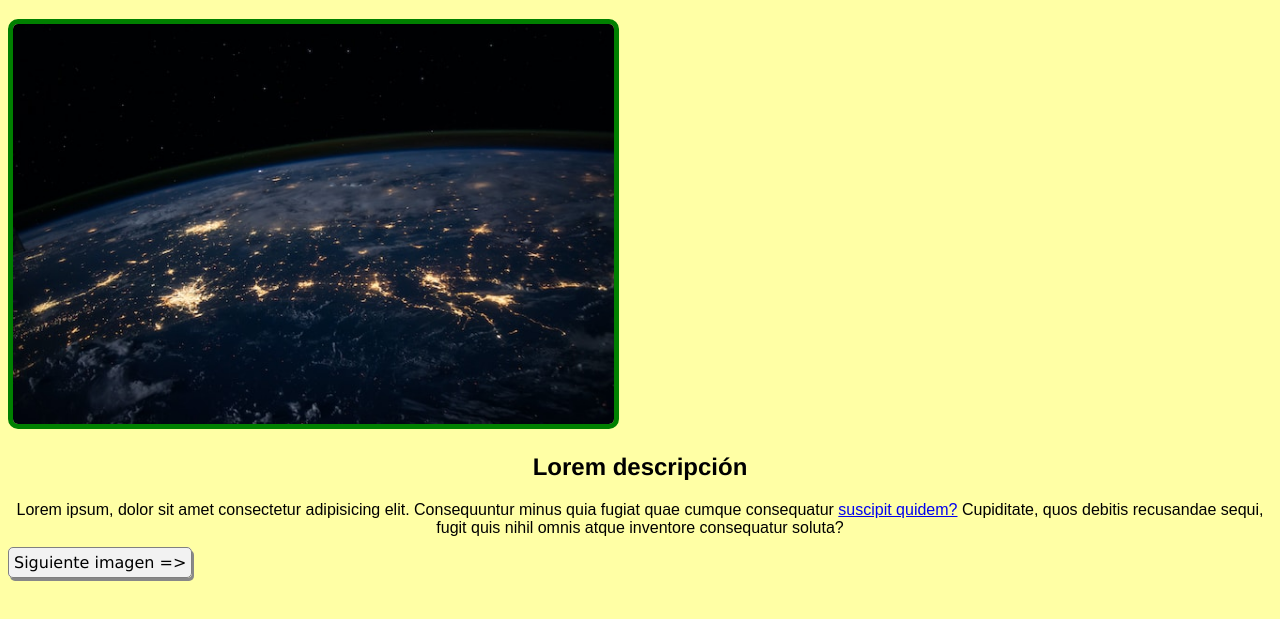
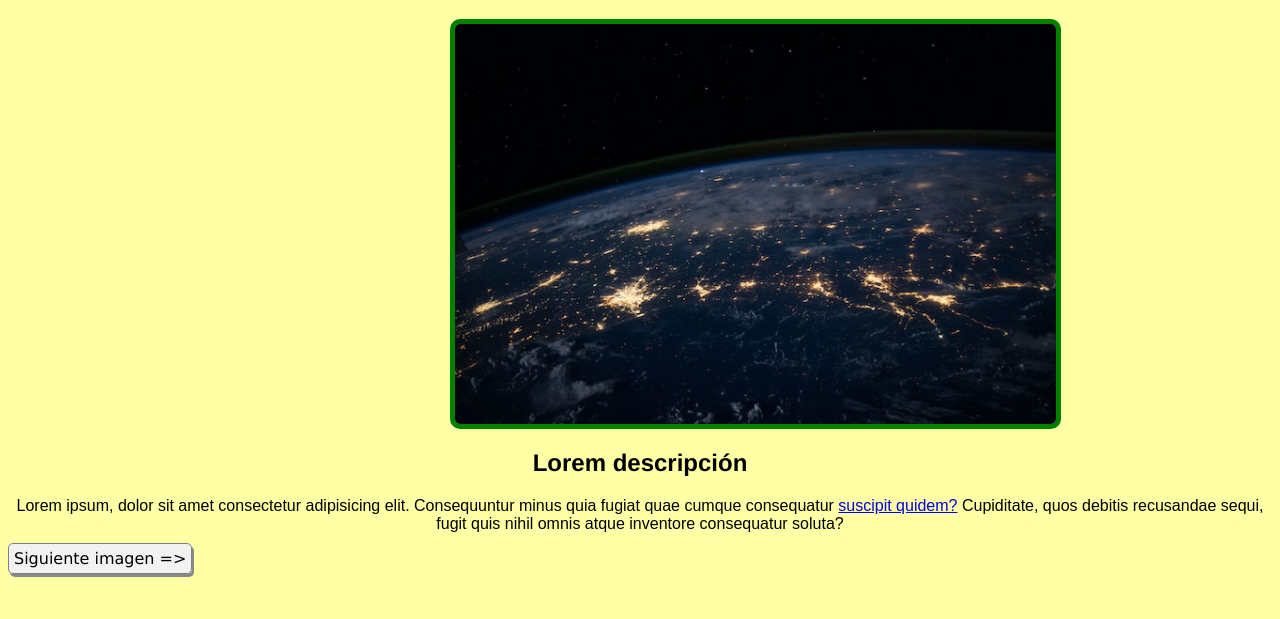
Before and after one commit to mateomautone/jap-6-2, a plain HTML site: page index.html in a window 1280 px wide. Shown: the part 61-680 px from the top of the page. Drawn offline with Linux system fonts and the light colour scheme.

Commit message:
centrado de imagenes

```diff
--- a/styles.css
+++ b/styles.css
@@ -37,3 +37,10 @@ p{
 .link-button{
     font-family: 'Lucida Sans', 'Lucida Sans Regular', 'Lucida Grande', 'Lucida Sans Unicode', Geneva, Verdana, sans-serif;
 }
+
+.image{
+    display: flex;
+    justify-content: center;
+    margin-left: 35%;
+
+}
```
